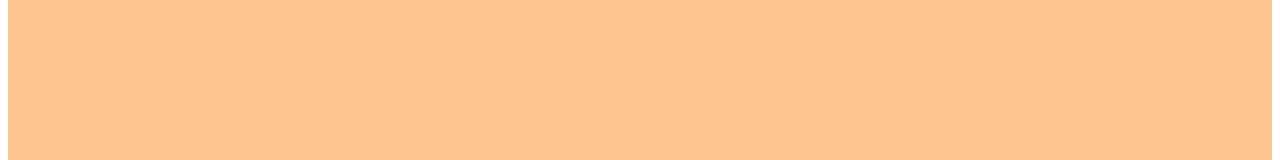
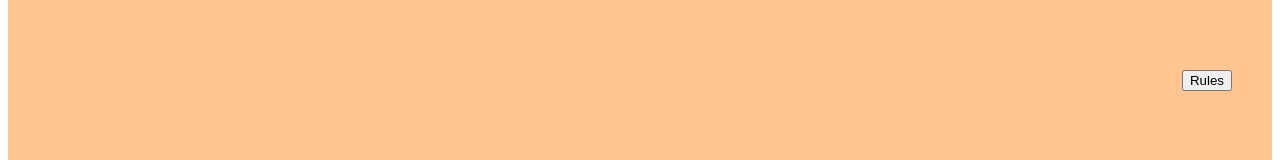
Before and after one commit to Hoceritis/Rock-Paper-Scissors, a plain HTML site: page index.html in a window 1280 px wide. Shown: the part 306-466 px from the top of the page. Drawn offline with Linux system fonts and the light colour scheme.

Commit message:
rules button created and positioned

```diff
--- a/script.js
+++ b/script.js
@@ -52,6 +52,17 @@ buttonDiv.append(rock, paper, scissors)
 let message = document.createElement('div')
 message.setAttribute('id','message')
 div.append(message)
+
+// create the rules button
+
+let rulesButton = document.createElement('button')
+rulesButton.setAttribute('id', 'rules')
+
+div.append(rulesButton)
+
+rulesButton.textContent = 'Rules'
+
+
 
 // game's logic
 
--- a/styles.css
+++ b/styles.css
@@ -100,3 +100,10 @@ body {
     font-weight: 700;
     font-size: xx-large;
 }
+
+#rules {
+    order: 4;
+    align-self: flex-end;
+    margin-top: 40px;
+    margin-right: 40px;
+}
```
